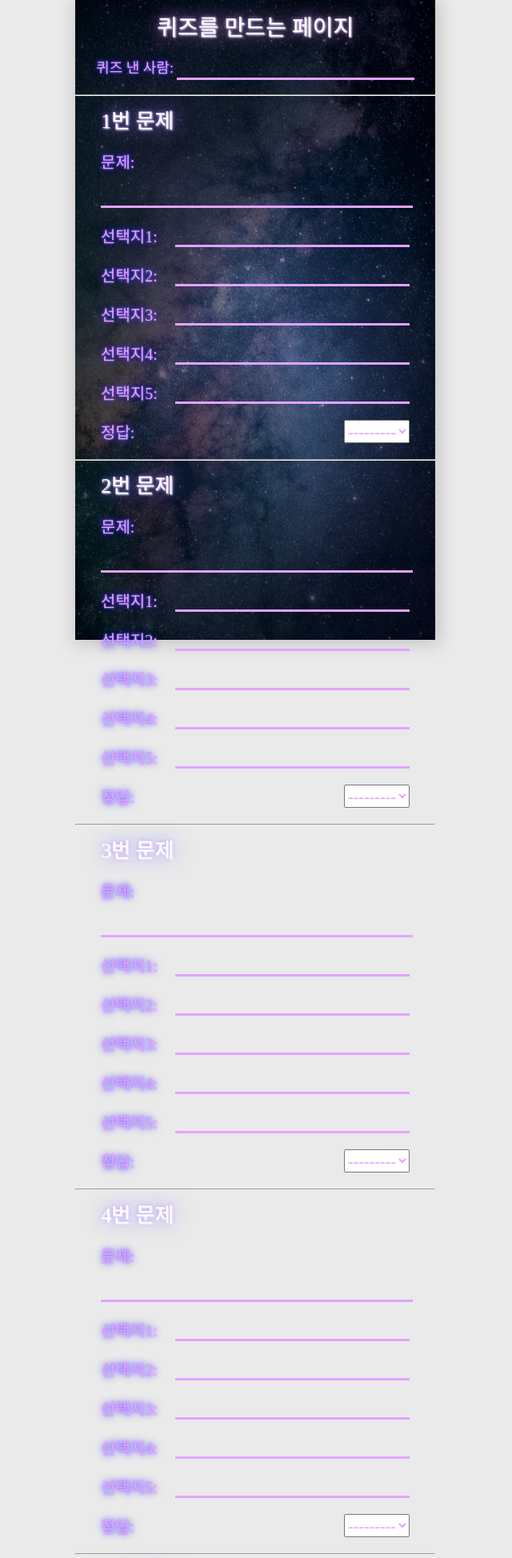
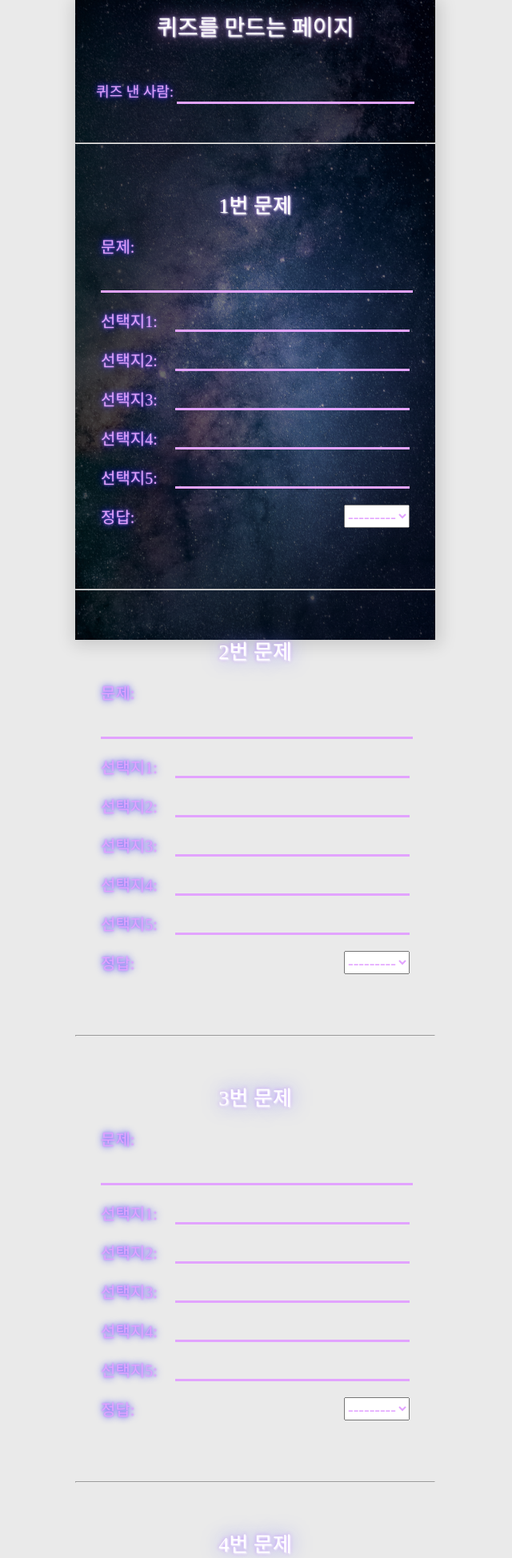
Before and after one commit to MaxKim-J/friendship-quiz, a Django app: page /generate in a window 1280 px wide. Shown: the top 1948 px of the page at 80% size, without its empty margins (321-961 px from the left). Run offline with Django 3.2, Linux system fonts and the light colour scheme; some web fonts are replaced.

Commit message:
디자인 최종 수정

```diff
--- a/quiz/static/css/page/generatePage.css
+++ b/quiz/static/css/page/generatePage.css
@@ -25,9 +25,14 @@ body {
   text-shadow: 0 0 3px rgb(171, 125, 255), 0 0 10px blue;
 }
 
+.quizhost p {
+  margin: 3rem 0;
+}
+
 .makequiz{
   font-size: 20px;
   text-align: left;
+  padding: 3rem 0;
 }
 
 .quiznumb {
@@ -35,6 +40,7 @@ body {
   font-size: 26px;
   text-shadow: 1px 1px 2px rgb(255, 255, 255), 0 0 25px rgb(125, 125, 255), 0 0 5px rgb(200, 133, 255);
   margin: 0 2rem;
+  text-align: center;
 }
 
 .submitquiz {
--- a/quiz/templates/quiz/generatePage.html
+++ b/quiz/templates/quiz/generatePage.html
@@ -12,8 +12,9 @@
       {% endfor %}
     {% endif %}
     {% for quiz_form in quiz_form_set %}
+          <hr />
     <div class="makequiz">
-      <hr />
+
       <div class="quiznumb">{{ forloop.counter }}번 문제</div>
       <div class="answer">{{quiz_form.as_p}}</div>
     </div>
```
